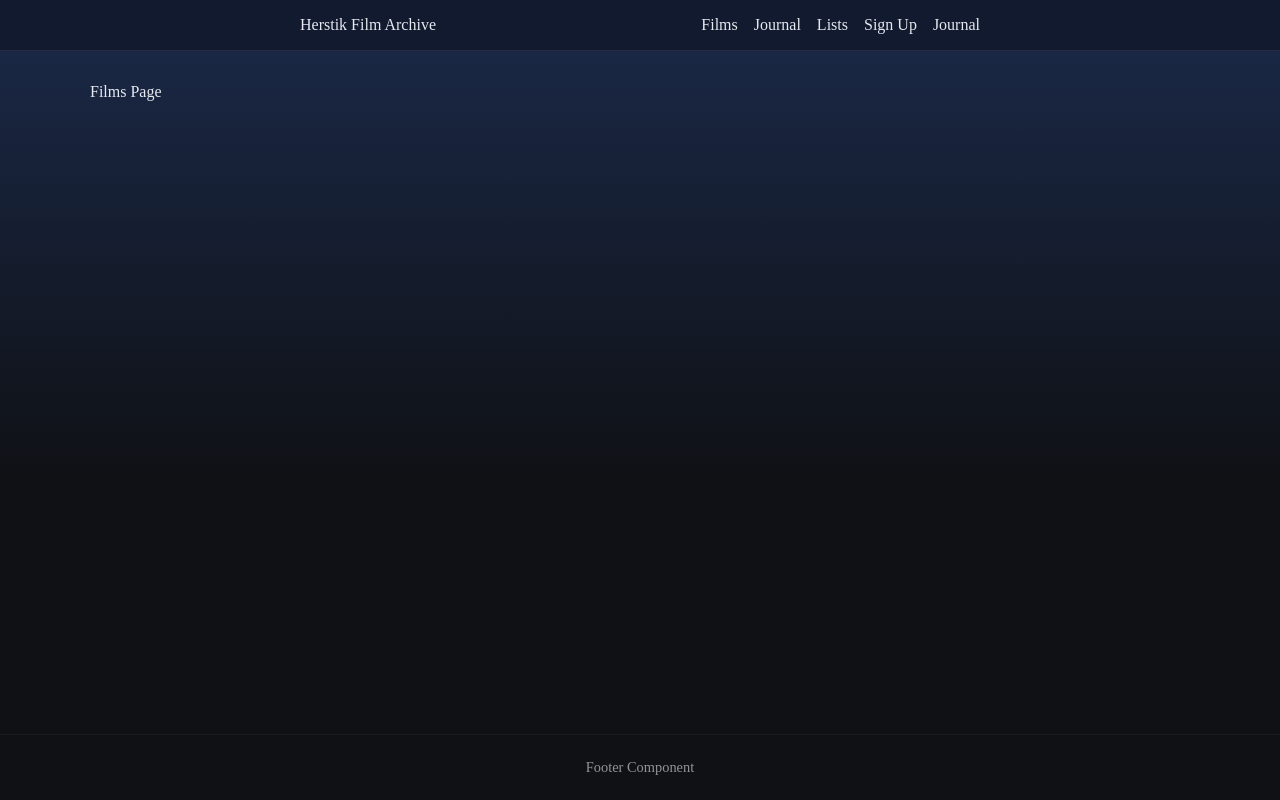
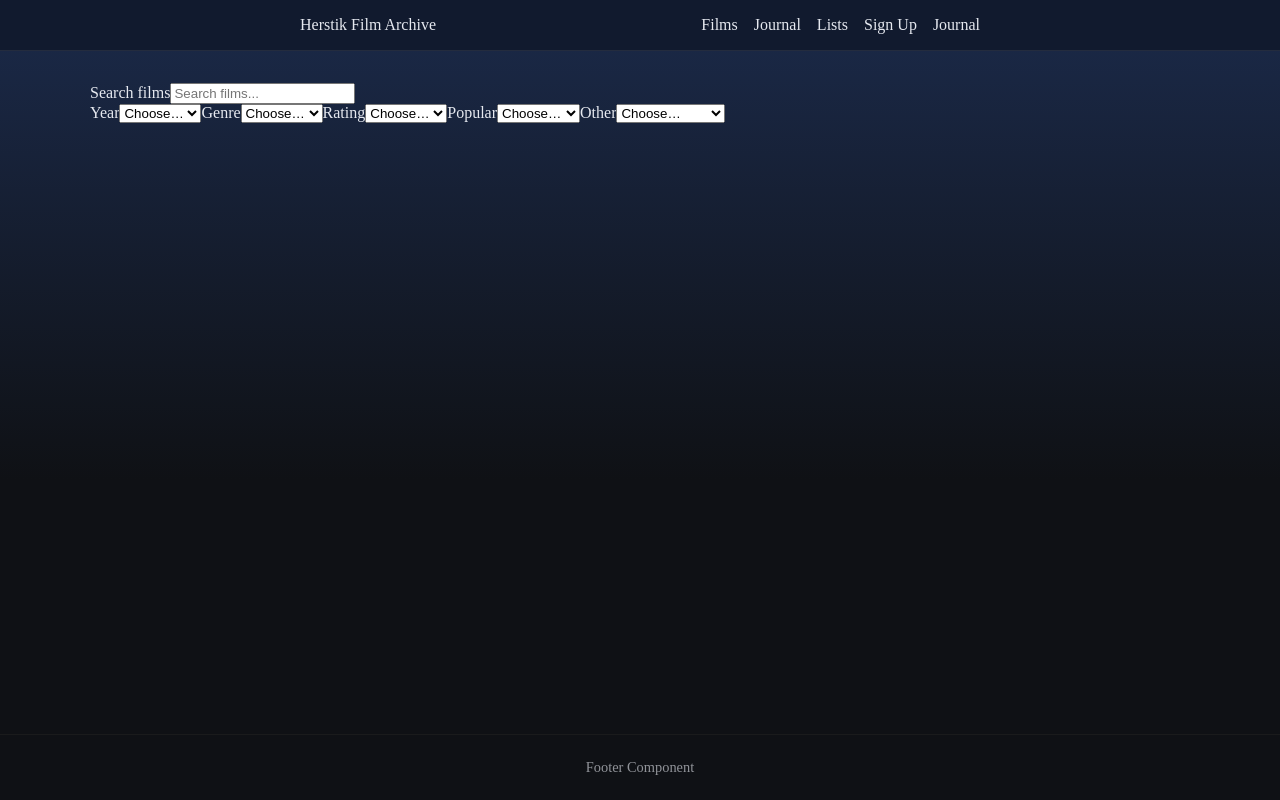
Before and after one commit to AidanH567/Herstik-Film-Archive, a React (Vite) app in the folder Herstik Film Archive/: page /films in a window 1280 px wide. Built offline with nearby package versions, Linux system fonts and the light colour scheme.

Commit message:
making browse movie page

```diff
--- a/Herstik Film Archive/src/app_clean/routes.jsx
+++ b/Herstik Film Archive/src/app_clean/routes.jsx
@@ -11,6 +11,7 @@ import AppLayout from './AppLayout.jsx';
 import NotFound from '../pages/NotFound.jsx';
 import Films from '../pages/Films.jsx';
 import FilmDetail from '../pages/FilmDetail.jsx';
+import FilmsBrowse from '../pages/FilmsBrowse.jsx';
 
 
 export default function AppRoutes() {
@@ -21,6 +22,7 @@ export default function AppRoutes() {
                 <Route path="list" element={<List />} />
                 <Route path="films" element={<Films />} />
                 <Route path="films/:id" element={<FilmDetail />} />
+                <Route path="films/browse" element={<FilmsBrowse />} />
                 <Route path="journal" element={<Journal />} />
                 <Route path="login" element={<Login />} />
                 <Route path="signup" element={<SignUp />} />
--- /dev/null
+++ b/Herstik Film Archive/src/components/FilmNav.jsx
@@ -0,0 +1,83 @@
+import { useNavigate } from "react-router-dom"
+
+export default function FilmNav() {
+  const navigate = useNavigate()
+
+  function goToBrowse(key, value) {
+    if (!value) return
+    navigate(`/films/browse?${key}=${encodeURIComponent(value)}`)
+  }
+
+  function goToSearch(q) {
+    const trimmed = q.trim()
+    if (!trimmed) return
+    navigate(`/films/browse?q=${encodeURIComponent(trimmed)}`)
+  }
+
+  return (
+    <section className="film-nav">
+      <div className="film-search">
+        <label htmlFor="film-search" className="sr-only">Search films</label>
+        <input
+          id="film-search"
+          type="search"
+          placeholder="Search films..."
+          onKeyDown={(e) => {
+            if (e.key === "Enter") goToSearch(e.currentTarget.value)
+          }}
+        />
+      </div>
+
+      <div className="film-filters">
+        <label className="filter">
+          <span>Year</span>
+          <select defaultValue="" onChange={(e) => goToBrowse("year", e.target.value)}>
+            <option value="">Choose…</option>
+            <option value="2026">2026</option>
+            <option value="2025">2025</option>
+            <option value="2024">2024</option>
+          </select>
+        </label>
+
+        <label className="filter">
+          <span>Genre</span>
+          <select defaultValue="" onChange={(e) => goToBrowse("genre", e.target.value)}>
+            <option value="">Choose…</option>
+            <option value="action">Action</option>
+            <option value="comedy">Comedy</option>
+            <option value="drama">Drama</option>
+          </select>
+        </label>
+
+        <label className="filter">
+          <span>Rating</span>
+          <select defaultValue="" onChange={(e) => goToBrowse("rating", e.target.value)}>
+            <option value="">Choose…</option>
+            <option value="9">9+</option>
+            <option value="8">8+</option>
+            <option value="7">7+</option>
+          </select>
+        </label>
+
+        <label className="filter">
+          <span>Popular</span>
+          <select defaultValue="" onChange={(e) => goToBrowse("sort", e.target.value)}>
+            <option value="">Choose…</option>
+            <option value="popular">Popular</option>
+            <option value="top_rated">Top Rated</option>
+            <option value="newest">Newest</option>
+          </select>
+        </label>
+
+        <label className="filter">
+          <span>Other</span>
+          <select defaultValue="" onChange={(e) => goToBrowse("other", e.target.value)}>
+            <option value="">Choose…</option>
+            <option value="with_poster">Has Poster</option>
+            <option value="short">Under 90 mins</option>
+          </select>
+        </label>
+      </div>
+    </section>
+  )
+}
--- a/Herstik Film Archive/src/pages/Films.jsx
+++ b/Herstik Film Archive/src/pages/Films.jsx
@@ -1,3 +1,11 @@
+import FilmNav from "../components/FilmNav"
+
 export default function Films() {
-  return <div>Films Page</div>;
+  return (
+    <div className="film-page">
+      <FilmNav />
+      {/* This can show your default films landing page */}
+      {/* e.g. popular films grid */}
+    </div>
+  )
 }
--- /dev/null
+++ b/Herstik Film Archive/src/pages/FilmsBrowse.jsx
@@ -0,0 +1,8 @@
+export default function FilmsBrowse() {
+  return (
+    <div className="films-browse-page">
+      <h1>Browse Films</h1>
+      {/* Implement film browsing features here */}
+    </div>
+  )
+}
--- a/Herstik Film Archive/src/pages/Reviews.jsx
+++ b/Herstik Film Archive/src/pages/Reviews.jsx
@@ -1,3 +1,9 @@
 export default function Reviews() {
-  return <div>Reviews Page</div>;
+  return (
+    <div className="reviews">
+      <section className="review-nav">
+
+      </section>
+    </div>
+  );
 }
```
Also changed, not shown: Herstik Film Archive/src/components/FilmFilters.jsx (added, +119 -0 lines), Herstik Film Archive/src/components/FilterSelect.jsx (added, +14 -0 lines).
